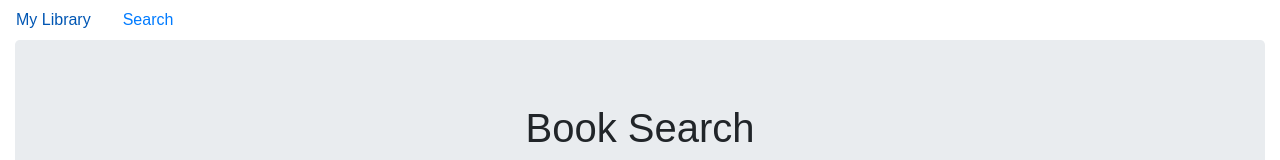
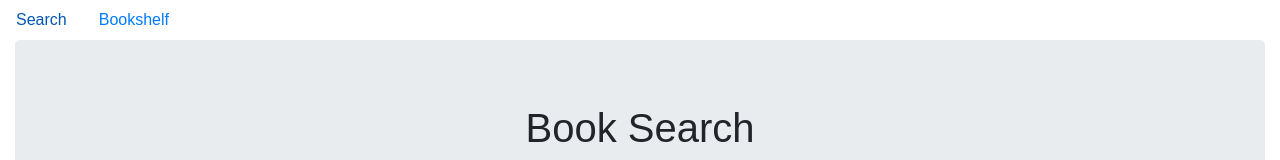
Before and after one commit to Jessicagomez11/bookSearch, a React (Create React App) app in the folder client/: page / in a window 1280 px wide. Shown: the top 160 px of the page. Built offline with nearby package versions, Linux system fonts and the light colour scheme.

Commit message:
heroku deployment attempt

```diff
--- a/client/package.json
+++ b/client/package.json
@@ -7,6 +7,7 @@
   "dependencies": {
     "react": "^16.6.3",
     "react-dom": "^16.6.3",
+    "react-router-dom": "^5.0.1",
     "react-scripts": "^2.1.1"
   },
   "scripts": {
--- a/client/src/App.js
+++ b/client/src/App.js
@@ -1,7 +1,8 @@
 import React from "react";
 import Nav from "./components/Nav"
 import Search from "./pages/Search"
-
+import { BrowserRouter as Router, Route } from "react-router-dom";
+import Bookshelf from "./pages/Bookshelf"
 
 
 
@@ -11,9 +12,15 @@ function App(){
 
     return (
 <div>
- <Nav/>
-<Search/>
+ <Router>
+   <Nav/>
+  {/* <Route exact path="/" component={Search} /> */}
+    <Route exact path="/bookshelf" component={Bookshelf} />
 
+
+    <Search/>
+
+ </Router>
 </div>
     )
 }
--- a/client/src/components/Nav/index.js
+++ b/client/src/components/Nav/index.js
@@ -1,5 +1,6 @@
 
 import React from "react";
+import { Link } from "react-router-dom";
 
 
 function Nav() {
@@ -7,10 +8,17 @@ function Nav() {
 
 <ul className="nav">
   <li className="nav-item">
-    <a className="nav-link" href="/">My Library</a>
+    <Link to="/" className={window.location.pathname === "/" ? "nav-link active" : "nav-link"}>
+         Search
+    </Link>
   </li>
   <li className="nav-item">
-    <a className="nav-link" href="/">Search</a>
+  <Link
+          to="/books"
+          className={window.location.pathname === "/books" ? "nav-link active" : "nav-link"}
+        >
+         Bookshelf
+        </Link>
   </li>
 
 
--- /dev/null
+++ b/client/src/pages/Bookshelf.js
@@ -0,0 +1,37 @@
+import React, { Component } from "react";
+import { Link } from "react-router-dom";
+import Nav from "../components/Nav"
+import Jumbotron from "../components/Jumbotron"
+import  Container from "../components/Container"
+import API from "../utils/API"
+
+class Bookshelf extends Component{
+    state= {
+        book:{}
+    }
+
+
+    componentDidMount() {
+        API.getBook(this.props.match.params.id)
+          .then(res => console.log(res)
+            //  this.setState({ book: res.data. })
+             )
+          .catch(err => console.log(err));
+      }
+
+
+    render(){
+        return(
+            <Container>
+                <Jumbotron>
+
+                {this.state.book.title}
+
+                </Jumbotron>
+            </Container>
+        )
+    }
+
+}
+
+export default Bookshelf
--- a/client/src/pages/Search.js
+++ b/client/src/pages/Search.js
@@ -1,11 +1,11 @@
 import React, { Component } from "react";
-// import Nav from "../components/Nav"
+// import { Link } from "react-router-dom";
 import Jumbotron from "../components/Jumbotron"
 import InputBox from "../components/InputBox"
 import API from "../utils/API"
 import Button from "../components/Button"
 import SaveButton from "../components/SaveButton"
-
+// import Nav from "../components/Nav"
 // import "./App.css";
 import Container from "../components/Container";
 import Card from "../components/Card"
@@ -102,7 +102,7 @@ class Search extends Component {
                   image: book.volumeInfo.imageLinks ? book.volumeInfo.imageLinks.thumbnail : ''
                   // author:
 
-              }
+                }
               )}/>
 
 
```
Also changed, not shown: 2 other files (tests, documents, lock files or other folders).
